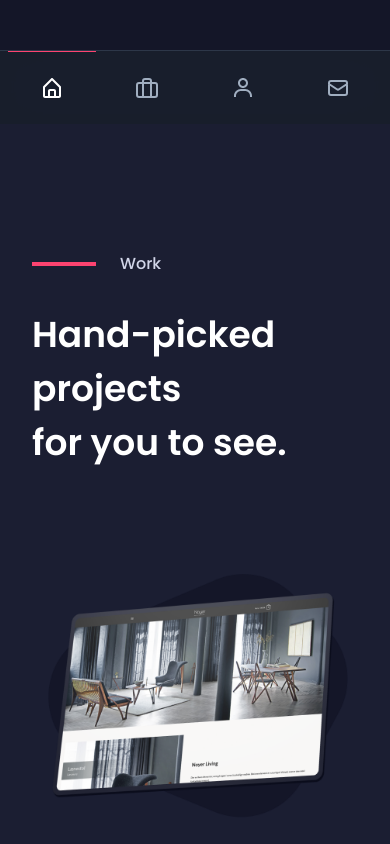
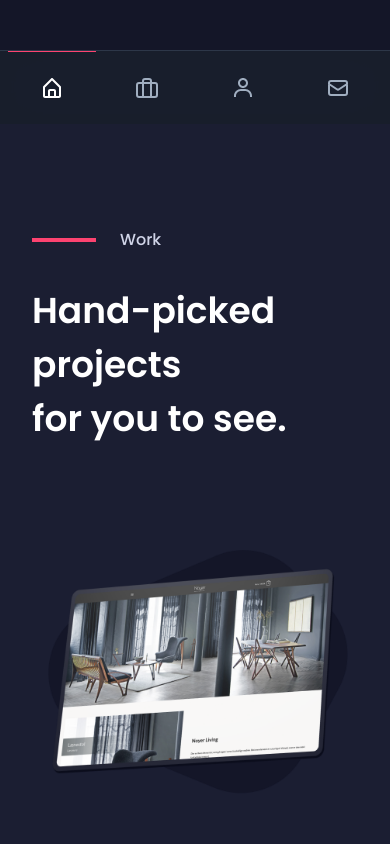
Before and after one commit to olivercederborg/olivercederborg-nextjs, a Next.js app: page / in a window 390 px wide. Shown: the part 720-1564 px from the top of the page. Built offline with nearby package versions, Linux system fonts and the light colour scheme.

Commit message:
mobile spacing adjustments

```diff
--- a/pages/index.js
+++ b/pages/index.js
@@ -213,7 +213,7 @@ const Index = () => {
 		const footerTl = gsap.timeline({
 			scrollTrigger: {
 				trigger: "footer",
-				start: "bottom bottom",
+				start: "top bottom",
 				end: "=-300",
 			}
 		});
@@ -280,7 +280,7 @@ const Index = () => {
 
 			<section
 				id='work'
-				className='bg-backgroundTwo pt-32 pb-48 overflow-x-hidden'
+				className='bg-backgroundTwo pt-26 pb-32 md:pt-32 md:pb-48 overflow-x-hidden'
 			>
 				<div className='container'>
 					<div className='flex flex-row items-center'>
@@ -300,7 +300,7 @@ const Index = () => {
 
 			<section
 				id='about'
-				className='bg-backgroundOne pt-32 pb-48 overflow-x-hidden'
+				className='bg-backgroundOne pt-26 pb-32 md:pt-32 md:pb-48 overflow-x-hidden'
 			>
 				<div className='container'>
 					<div className='flex flex-row items-center'>
@@ -364,7 +364,7 @@ const Index = () => {
 
 			<section
 				id='connect'
-				className='bg-backgroundTwo pt-32 pb-14 md:pb-0 overflow-x-hidden'
+				className='bg-backgroundTwo pt-26 md:pt-32 pb-14 md:pb-0 overflow-x-hidden'
 			>
 				<div className='container pb-36 md:pb-48'>
 					<div className='flex flex-row items-center'>
```
